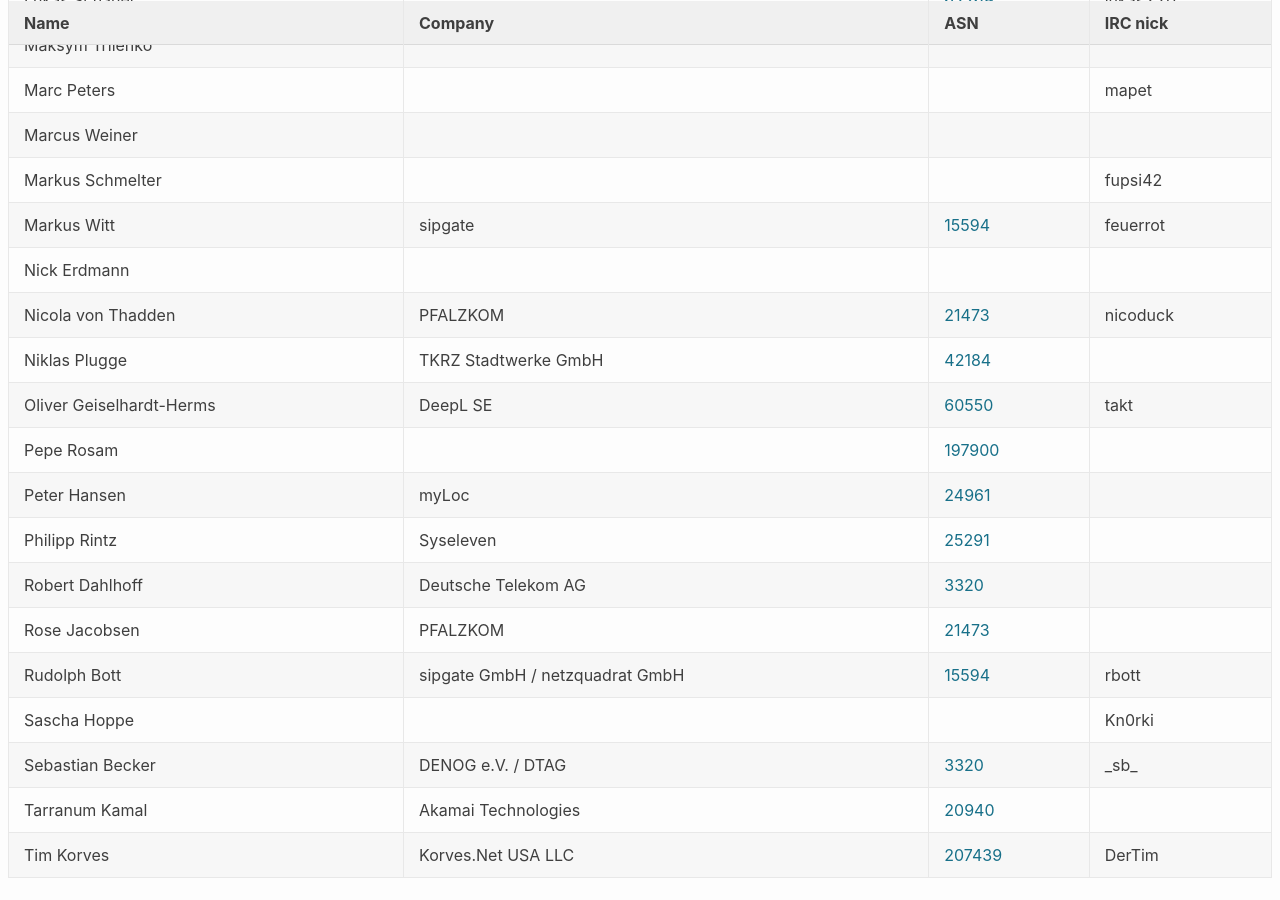
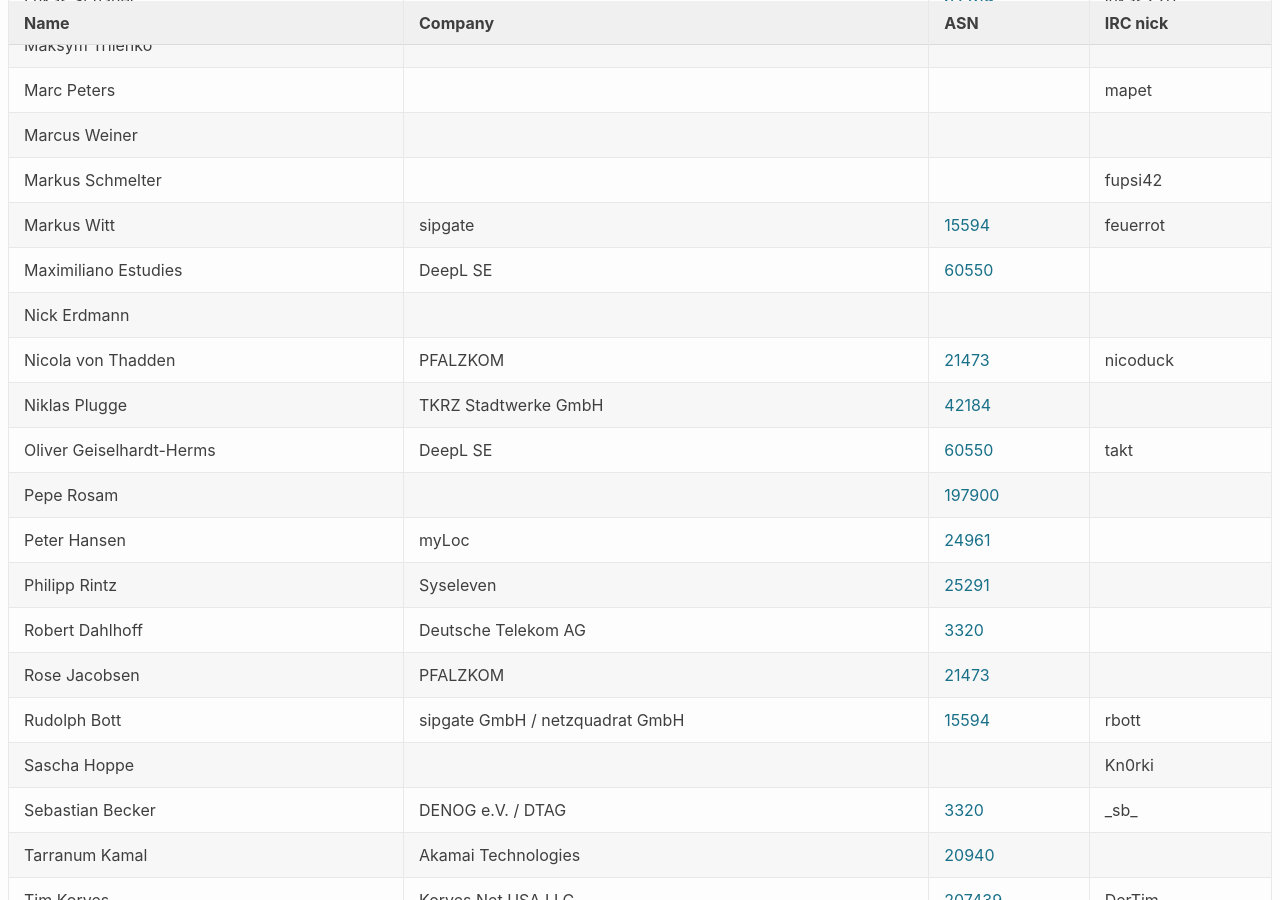
Before and after one commit to denog/pretix-attendeelist, a Jekyll site: the page built from denog-meetup-2024-03/index.markdown, in a window 1280 px wide and 900 px high, scrolled down 976 px. Built offline with Jekyll 4.4.1, drawn with Linux system fonts in a browser that asks for light colours.

Commit message:
Latest data: Wed Apr  3 12:50:52 UTC 2024

```diff
--- a/_data/attendees_denog-meetup-2024-03.json
+++ b/_data/attendees_denog-meetup-2024-03.json
@@ -156,6 +156,12 @@
     "asn": "15594"
   },
   {
+    "name": "Maximiliano Estudies",
+    "company": "DeepL SE",
+    "irc": null,
+    "asn": "60550"
+  },
+  {
     "name": "Nick Erdmann",
     "company": null,
     "irc": null,
```
